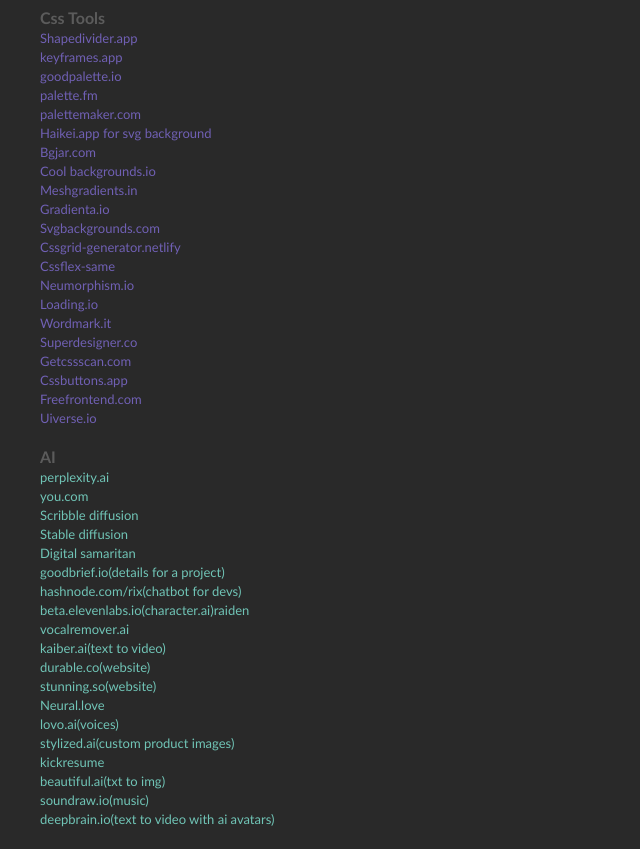
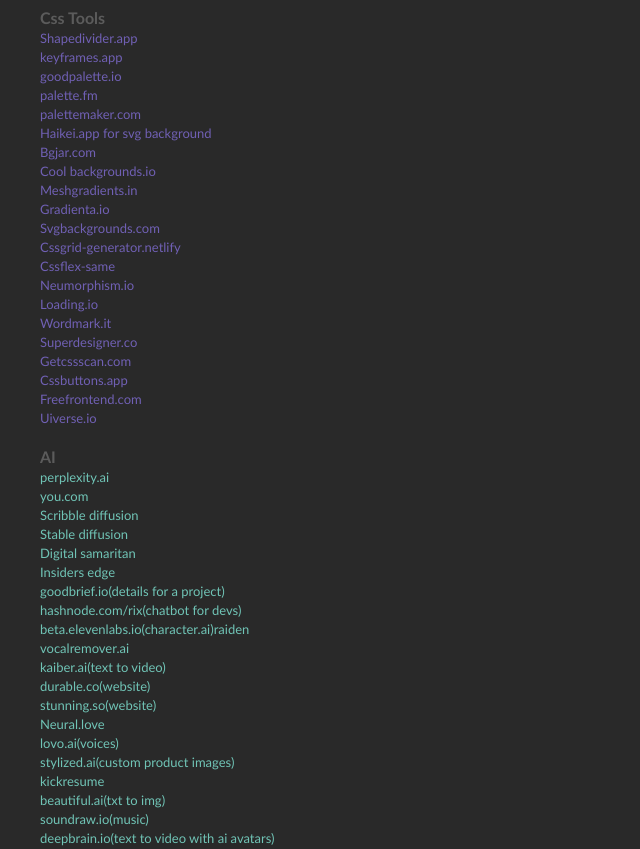
Before and after one commit to man-im-tired/man-im-tired.github.io, a plain HTML site: page weblist.html in a window 1280 px wide. Shown: the top 849 px of the page, without its empty margins (0-640 px from the left). Drawn offline with Linux system fonts and the light colour scheme.

Commit message:
Update weblist.html

```diff
--- a/weblist.html
+++ b/weblist.html
@@ -56,6 +56,7 @@
           <li><a href="https://Scribblediffusion.com  ">Scribble diffusion</a></li>
           <li><a href="https://Stablediffusionweb.com  ">Stable diffusion</a></li>
           <li><a href="https://Digitalsamaritan.co ">Digital samaritan</a></li>
+                    <li><a href="https://insidersedge.io">Insiders edge</a></li>
           <li>
             <a href="https://goodbrief.io "
               >goodbrief.io(details for a project)</a
```
